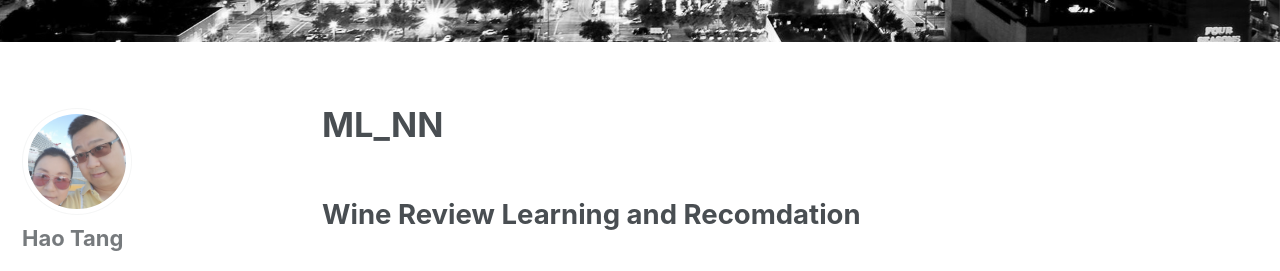
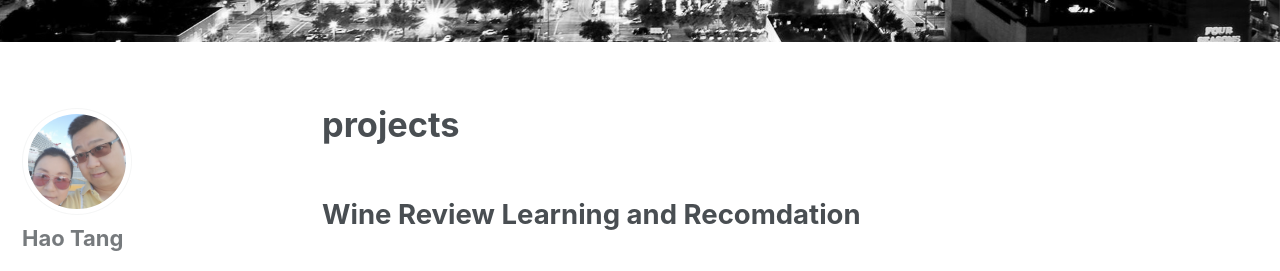
Before and after one commit to tanghao205/tanghao205.github.io, a Jekyll site: the page built from _pages/ML_NN.md, in a window 1280 px wide and 900 px high, scrolled down 381 px. Shown: the part 156-427 px from the top of the window. Built offline with Jekyll 4.4.1, drawn with Linux system fonts in a browser that asks for light colours; cached includes are drawn as plain includes; nearby versions of some CDN libraries.

Commit message:
Update ML_NN.md

```diff
--- a/_pages/ML_NN.md
+++ b/_pages/ML_NN.md
@@ -1,8 +1,8 @@
 ---
 layout: archive
 classes: wide
-permalink: /ML_NN/
-title: "ML_NN"
+permalink: /projects/
+title: "projects"
 
 author_profile: true
 header:
```
